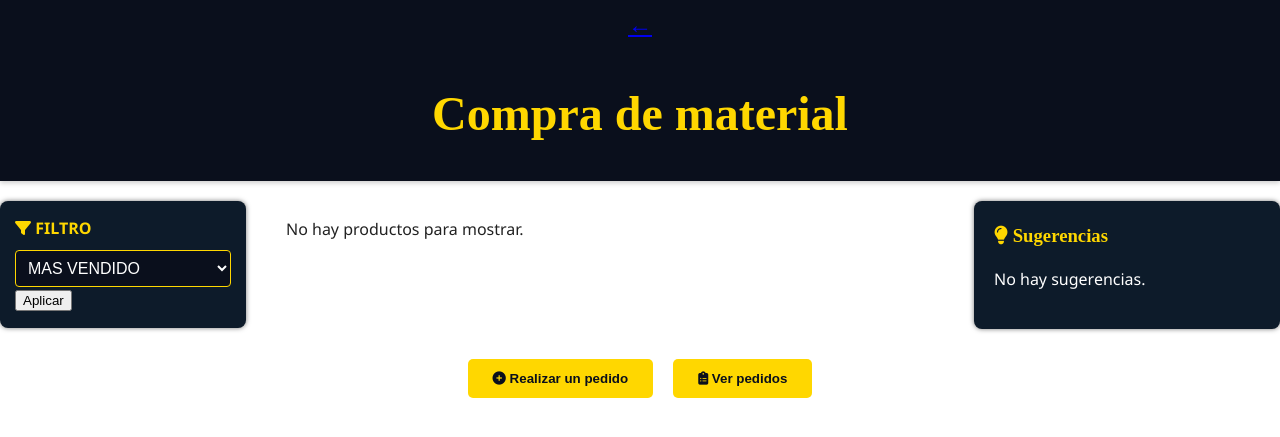
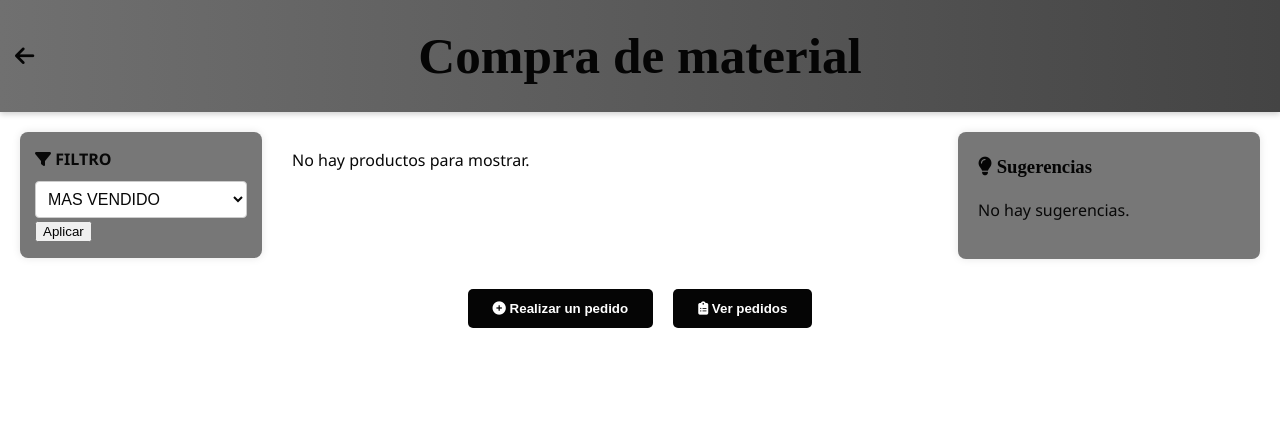
Before and after one commit to Juanca8889/Proyecto-Sena-F.Y, a Flask app: page /pedido_compra in a window 1280 px wide. Shown: the top 437 px of the page. Run offline with Flask 3, Linux system fonts and the light colour scheme; data that the repository does not hold is empty.

Commit message:
Correcciones

```diff
--- a/frontend/App.py
+++ b/frontend/App.py
@@ -266,7 +266,7 @@ def notificaciones():
 # ==========================================
 # RUTAS DE CLIENTES A DOMICILIO (DAO robusto)
 # ==========================================
-@app.route('/clientes_domicilio', endpoint='clientes_domicilio')
+@app.route('/clientes_domicilio', endpoint='listar_clientes')
 def listar_clientes():
     cliente = Cliente()
     clientes = cliente.listar_clientes()
@@ -360,11 +360,11 @@ def register():
 # ==========================================
 # RUTAS DE ADMIN Y EMPLEADO
 # ==========================================
-@app.route('/Admin', endpoint="admin")
+@app.route('/admin', endpoint="admin")
 def home():
     return render_template('index.html')
 
-@app.route('/Empleado', endpoint="empleado")
+@app.route('/Empleado', endpoint="Empleado")
 def empleado():
     return render_template('empleado.html')
 
--- a/frontend/static/pedido_compra.css
+++ b/frontend/static/pedido_compra.css
@@ -1,109 +1,101 @@
 /* =========================================================
    VARIABLES GLOBALES
-   Aquí definimos colores y fuentes que se usarán en todo
-   el sitio. Así, si queremos cambiar el color dorado,
-   solo modificamos aquí y se actualiza en todo el CSS.
    ========================================================= */
 :root {
-  --color-fondo: #0A0F1C;            /* Fondo principal (azul oscuro) */
-  --color-fondo-secundario: #0D1B2A; /* Fondo de tarjetas y bloques */
-  --color-dorado: #FFD700;           /* Color dorado para resaltar */
-  --color-blanco: #FFFFFF;           /* Blanco puro */
-  --color-gris: #666666;             /* Gris para botones secundarios */
-  --color-gris-hover: #555555;       /* Gris más oscuro en hover */
-  --color-texto: #222222;            /* Texto base (negro/gris oscuro) */
+  --color-fondo: #ffffff;            /* Fondo principal blanco */
+  --color-fondo-secundario: #777777; /* Fondos suaves de tarjetas */
+  --color-encabezado: #050505;       /* Encabezado oscuro */
+  --color-texto: #080808;            /* Texto gris oscuro */
+  --color-gris: #757171;             /* Gris medio */
+  --color-gris-hover: #706f6f;       /* Gris más oscuro en hover */
+  --color-borde: #cccccc;            /* Bordes sutiles */
 
-  --fuente-principal: 'Segoe UI', sans-serif;  /* Fuente para textos */
-  --fuente-titulos: 'Merriweather', serif;     /* Fuente elegante para títulos */
+  --fuente-principal: 'Segoe UI', sans-serif;
+  --fuente-titulos: 'Merriweather', serif;
 }
 
 /* =========================================================
    ESTILOS BASE
-   Configuración general para todo el cuerpo de la página.
    ========================================================= */
 body {
   font-family: var(--fuente-principal);
-    background-color: var(--color-blanco); /* Fondo blanco */
-    color: var(--color-texto);             /* Texto negro/gris oscuro */
+  background-color: var(--color-fondo);
+  color: var(--color-texto);
   margin: 0;
   padding: 0;
-    line-height: 1.6;                      /* Mejora la lectura del texto */
+  line-height: 1.6;
 }
 
 h1, h2, h3, h4, h5, h6 {
   font-family: var(--fuente-titulos);
-    color: var(--color-dorado); /* Títulos en dorado */
+  color: var(--color-encabezado);
   margin-bottom: 0.5em;
 }
 
 /* =========================================================
    ENCABEZADO
-   La franja superior que contiene el título principal.
    ========================================================= */
 header {
-    background-color: var(--color-fondo);
-    color: var(--color-dorado);
-    padding: 5px 0;
+  background: linear-gradient(90deg, #707070, #444444);
+  color: #ffffff;
+  padding: 15px 0;
   text-align: center;
-    font-size: 1.5em;
+  font-size: 1.6em;
   font-weight: 700;
-    box-shadow: 0 2px 5px rgba(0,0,0,0.2); /* Efecto de sombra abajo */
+  box-shadow: 0 2px 6px rgba(0, 0, 0, 0.2);
 }
 
 /* =========================================================
    LAYOUT GENERAL
-   Distribución de la página: filtros, materiales y sugerencias.
    ========================================================= */
 main {
   margin-top: 20px;
   display: flex;
-    flex-wrap: wrap;       /* Si no cabe en fila, baja de línea */
-    gap: 20px;             /* Espacio entre secciones */
+  flex-wrap: wrap;
+  gap: 20px;
   justify-content: space-between;
+  padding: 0 20px;
 }
 
 .filtros-sugerencias {
   display: flex;
-    gap: 40px;
+  gap: 30px;
   width: 100%;
   flex-wrap: wrap;
 }
 
 /* =========================================================
    FILTROS
-   Cajita que contiene el menú desplegable para ordenar productos.
    ========================================================= */
 .filtros {
   flex: 1 1 200px;
   background-color: var(--color-fondo-secundario);
   padding: 15px;
   border-radius: 8px;
-    box-shadow: 0 0 5px #00000088;
+  box-shadow: 0 0 8px rgba(0,0,0,0.1);
   height: fit-content;
-    color: var(--color-blanco);
 }
 
 .filtros label {
   font-weight: 600;
   display: block;
   margin-bottom: 8px;
-    color: var(--color-dorado);
+  color: var(--color-texto);
 }
 
 .filtros select {
   width: 100%;
   padding: 8px;
   border-radius: 4px;
-    border: 1px solid var(--color-dorado);
+  border: 1px solid var(--color-borde);
   font-size: 1em;
   cursor: pointer;
-    background-color: var(--color-fondo);
-    color: var(--color-blanco);
+  background-color: #ffffff;
+  color: var(--color-texto);
 }
 
 /* =========================================================
    MATERIALES
-   Cada producto se muestra como una "tarjeta" con datos y formulario.
    ========================================================= */
 .contenedor-materiales {
   flex: 3 1 600px;
@@ -174,42 +152,39 @@ main {
   transition: all 0.25s ease;
 }
 .material button:hover {
-    background-color: var(--color-blanco);
-    color: var(--color-dorado); /* Contraste al pasar el mouse */
+  background-color: var(--color-gris-hover);
 }
 
 /* =========================================================
    SUGERENCIAS
-   Sección lateral con recomendaciones de compra.
    ========================================================= */
 .sugerencias {
   flex: 1 1 250px;
   background-color: var(--color-fondo-secundario);
   padding: 20px;
   border-radius: 8px;
-    box-shadow: 0 0 5px #00000088;
+  box-shadow: 0 0 8px rgba(0,0,0,0.1);
   height: fit-content;
-    color: var(--color-blanco);
 }
 
 .sugerencias h3 {
   margin-top: 0;
-    color: var(--color-dorado);
+  color: var(--color-encabezado);
   font-weight: 700;
 }
 
 .sugerencia-item {
-    background-color: #0F1525;
+  background-color: #ffffff;
+  border: 1px solid var(--color-borde);
   margin-bottom: 12px;
   padding: 10px 15px;
   border-radius: 6px;
-    box-shadow: 0 1px 3px rgba(255, 215, 0, 0.15);
-    color: var(--color-blanco);
+  box-shadow: 0 1px 3px rgba(0,0,0,0.05);
+  color: var(--color-texto);
 }
 
 /* =========================================================
    BOTONES PRINCIPALES
-   Botones grandes debajo de los productos: "Realizar un pedido" y "Ver pedidos".
    ========================================================= */
 .botones-principales {
   margin-top: 30px;
@@ -219,9 +194,9 @@ main {
 }
 
 .botones-principales button {
-    background-color: var(--color-dorado);
+  background-color: var(--color-encabezado);
   border: none;
-    color: var(--color-fondo);
+  color: #ffffff;
   padding: 12px 25px;
   font-weight: 700;
   border-radius: 5px;
@@ -378,3 +329,35 @@ main {
     flex-direction: column;
   }
 }
+
+/* =========================================================
+   TITULO CON FLECHA
+   ========================================================= */
+.titulo-con-flecha {
+  display: flex;
+  align-items: center;
+  justify-content: center;
+  position: relative;
+}
+
+.titulo-con-flecha h1 {
+  margin: 0;
+  font-family: var(--fuente-titulos);
+  font-size: 2em;
+  color: var(--color-encabezado);
+}
+
+.volver {
+  position: absolute;
+  left: 15px;
+  top: 50%;
+  transform: translateY(-50%);
+  font-size: 22px;
+  color: var(--color-encabezado);
+  text-decoration: none;
+  transition: color 0.3s ease;
+}
+
+.volver:hover {
+  color: var(--color-gris);
+}
--- a/frontend/templates/dashboard.html
+++ b/frontend/templates/dashboard.html
@@ -9,7 +9,9 @@
 </head>
 <body>
     <header class="dash-header">
-        <a class="back-link" href="{{ menu_url if menu_url is defined else url_for('login') }}" title="Volver al menú">←</a>
+         <a href="{{ url_for('admin') }}" class="btn-volver" title="Volver al menú"> ←
+            <i class="fa-solid fa-arrow-left"></i>
+        </a>
         <h1 class="dash-title">{{ page_title or 'Dashboard' }}</h1>
     </header>
 
--- a/frontend/templates/pedido_compra.html
+++ b/frontend/templates/pedido_compra.html
@@ -9,14 +9,16 @@
     <link rel="stylesheet" href="https://cdnjs.cloudflare.com/ajax/libs/font-awesome/6.5.0/css/all.min.css">
 </head>
 <body>
-    <!-- Encabezado de la página -->
-    <header>
-        <!-- Flecha Volver al menú (Admin/Empleado/Login) sin JS -->
-        <a class="volver"
-           href="{% if menu_url is defined %}{{ menu_url }}{% else %}{{ url_for('admin') if session.get('rol') == 1 else (url_for('empleado') if session.get('rol') else url_for('login')) }}{% endif %}"
-           title="Volver al menú">←</a>
+  <header class="encabezado">
+    {% set _menu = url_for('admin') %}
+    <div class="titulo-con-flecha">
+        <!-- Flecha Volver al menú -->
+        <a class="volver" href="{{ _menu }}" title="Volver al menú">
+            <i class="fa-solid fa-arrow-left"></i>
+        </a>
         <h1>Compra de material</h1>
-    </header>
+    </div>
+</header>
 
     {#
       BLOQUE DE MENSAJES FLASH
--- a/frontend/templates/stock_inicial.html
+++ b/frontend/templates/stock_inicial.html
@@ -16,7 +16,7 @@
     <!-- HEADER MODERNO -->
     <header class="header">
         <div class="header-left">
-            <a href="{{ url_for('stock_inicial') }}" class="back-btn" title="Volver" aria-label="Volver">
+           <a href="{{ url_for('admin') }}" class="btn-volver" title="Volver al menú">
                 <i class="fa-solid fa-arrow-left"></i>
             </a>
 
```
Also changed, not shown: other parts of frontend/static/pedido_compra.css (+37 -75 lines), frontend/static/cliente_domicilio.css (+7 -7 lines), frontend/static/form_cliente.css (+13 -13 lines), frontend/static/notificaciones_stock.css (+5 -5 lines), frontend/static/stock_inicial.css (+21 -9 lines), frontend/static/style.css (+35 -0 lines), frontend/templates/cliente_domicilio.html (+2 -5 lines), frontend/templates/index.html (+6 -2 lines). Lines whose indentation alone changed are shown as unchanged.
